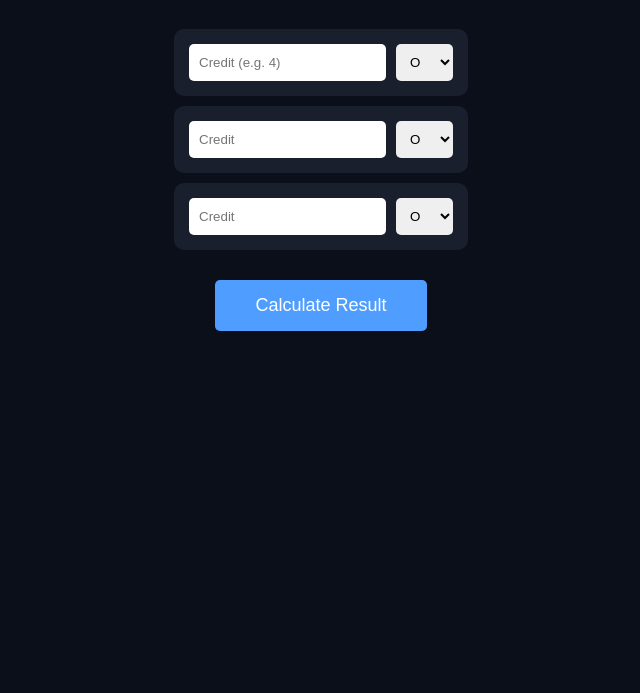
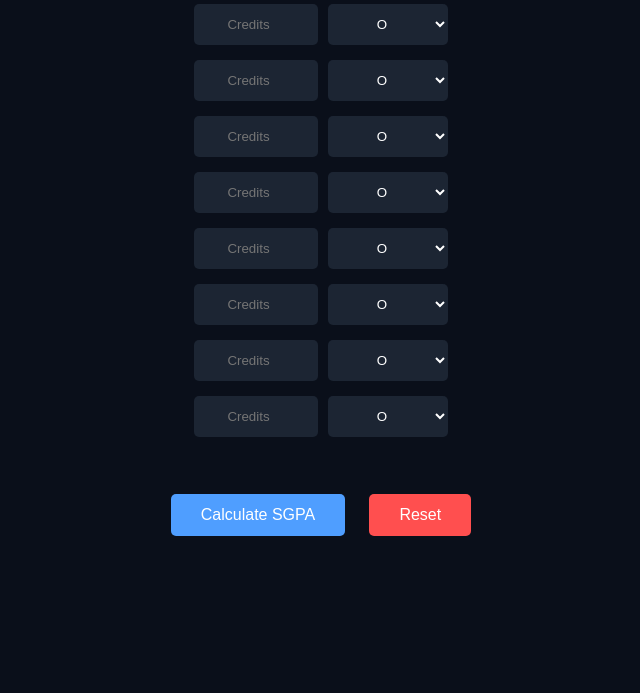
Before and after one commit to Rahul-web01/Scholarspace-main, a plain HTML site: page scholarspace main/cse.html in a window 1280 px wide. Shown: the part 107-800 px from the top of the page, without its empty margins (319-959 px from the left). Drawn offline with Linux system fonts and the light colour scheme.

Commit message:
Updated calculator to 8 subjects

```diff
--- a/scholarspace main/cse.html
+++ b/scholarspace main/cse.html
@@ -5,75 +5,90 @@
     <meta name="viewport" content="width=device-width, initial-scale=1.0">
     <title>CSE SGPA Calculator</title>
     <style>
-        /* Simple Dark Theme */
-        body {
-            font-family: 'Arial', sans-serif;
-            background: #0a0f1a;
-            color: white;
-            display: flex;
-            flex-direction: column;
-            align-items: center;
-            padding-top: 50px;
-        }
-        .subject-row {
-            background: #1a1f2e;
-            padding: 15px;
-            margin: 10px;
-            border-radius: 10px;
-            display: flex;
-            gap: 10px;
-        }
-        input, select { padding: 10px; border-radius: 5px; border: none; }
-        button {
-            padding: 15px 40px;
-            background: #4f9eff;
-            color: white;
-            border: none;
-            border-radius: 5px;
-            font-size: 18px;
-            cursor: pointer;
-            margin-top: 20px;
-        }
-        #result { margin-top: 20px; font-size: 24px; color: #4f9eff; font-weight: bold; }
+        body { font-family: 'Segoe UI', sans-serif; background: #0a0f1a; color: white; text-align: center; padding: 20px; }
+        h2 { color: #4f9eff; margin-bottom: 30px; }
+        .subject-row { margin: 15px auto; display: flex; justify-content: center; gap: 10px; }
+        input, select { padding: 12px; border-radius: 5px; border: none; outline: none; text-align: center; }
+        input { width: 100px; background: #1c2533; color: white; }
+        select { width: 120px; background: #1c2533; color: white; cursor: pointer; }
+        button { padding: 12px 30px; border: none; border-radius: 5px; cursor: pointer; font-size: 16px; margin: 20px 10px; transition: 0.3s; }
+        .btn-calc { background: #4f9eff; color: white; }
+        .btn-calc:hover { background: #3b7dcc; }
+        .btn-reset { background: #ff4f4f; color: white; }
+        .btn-reset:hover { background: #cc3b3b; }
+        #result { font-size: 28px; color: #4f9eff; margin-top: 30px; font-weight: bold; min-height: 40px; }
     </style>
 </head>
 <body>
 
-    <h2>Enter Your Grades (CSE)</h2>
+    <h2>CSE SGPA Calculator</h2>
 
     <div id="calculator-container">
         <div class="subject-row">
-            <input type="number" class="credit" placeholder="Credit (e.g. 4)">
+            <input type="number" class="credit" placeholder="Credits" min="1" max="5">
             <select class="grade">
-                <option value="10">O</option> <option value="9">A+</option>
-                <option value="8">A</option> <option value="7">B+</option>
-                <option value="6">B</option> <option value="5">C</option>
-                <option value="4">P</option> <option value="0">F</option>
+                <option value="10">O</option><option value="9">A+</option><option value="8">A</option>
+                <option value="7">B+</option><option value="6">B</option><option value="5">C</option><option value="0">F</option>
             </select>
         </div>
         <div class="subject-row">
-            <input type="number" class="credit" placeholder="Credit">
+            <input type="number" class="credit" placeholder="Credits" min="1" max="5">
             <select class="grade">
-                <option value="10">O</option> <option value="9">A+</option>
-                <option value="8">A</option> <option value="7">B+</option>
-                <option value="6">B</option> <option value="5">C</option>
-                <option value="4">P</option> <option value="0">F</option>
+                <option value="10">O</option><option value="9">A+</option><option value="8">A</option>
+                <option value="7">B+</option><option value="6">B</option><option value="5">C</option><option value="0">F</option>
             </select>
         </div>
         <div class="subject-row">
-            <input type="number" class="credit" placeholder="Credit">
+            <input type="number" class="credit" placeholder="Credits" min="1" max="5">
             <select class="grade">
-                <option value="10">O</option> <option value="9">A+</option>
-                <option value="8">A</option> <option value="7">B+</option>
-                <option value="6">B</option> <option value="5">C</option>
-                <option value="4">P</option> <option value="0">F</option>
+                <option value="10">O</option><option value="9">A+</option><option value="8">A</option>
+                <option value="7">B+</option><option value="6">B</option><option value="5">C</option><option value="0">F</option>
+            </select>
+        </div>
+        <div class="subject-row">
+            <input type="number" class="credit" placeholder="Credits" min="1" max="5">
+            <select class="grade">
+                <option value="10">O</option><option value="9">A+</option><option value="8">A</option>
+                <option value="7">B+</option><option value="6">B</option><option value="5">C</option><option value="0">F</option>
+            </select>
+        </div>
+        <div class="subject-row">
+            <input type="number" class="credit" placeholder="Credits" min="1" max="5">
+            <select class="grade">
+                <option value="10">O</option><option value="9">A+</option><option value="8">A</option>
+                <option value="7">B+</option><option value="6">B</option><option value="5">C</option><option value="0">F</option>
+            </select>
+        </div>
+        <div class="subject-row">
+            <input type="number" class="credit" placeholder="Credits" min="1" max="5">
+            <select class="grade">
+                <option value="10">O</option><option value="9">A+</option><option value="8">A</option>
+                <option value="7">B+</option><option value="6">B</option><option value="5">C</option><option value="0">F</option>
+            </select>
+        </div>
+        <div class="subject-row">
+            <input type="number" class="credit" placeholder="Credits" min="1" max="5">
+            <select class="grade">
+                <option value="10">O</option><option value="9">A+</option><option value="8">A</option>
+                <option value="7">B+</option><option value="6">B</option><option value="5">C</option><option value="0">F</option>
+            </select>
+        </div>
+        <div class="subject-row">
+            <input type="number" class="credit" placeholder="Credits" min="1" max="5">
+            <select class="grade">
+                <option value="10">O</option><option value="9">A+</option><option value="8">A</option>
+                <option value="7">B+</option><option value="6">B</option><option value="5">C</option><option value="0">F</option>
             </select>
         </div>
     </div>
 
-    <button onclick="calculateSGPA()">Calculate Result</button>
+    <br>
+    <button class="btn-calc" onclick="calculateSGPA()">Calculate SGPA</button>
+    <button class="btn-reset" onclick="location.reload()">Reset</button>
+
     <div id="result"></div>
 
     <script src="script.js"></script>
+
 </body>
 </html>
```
